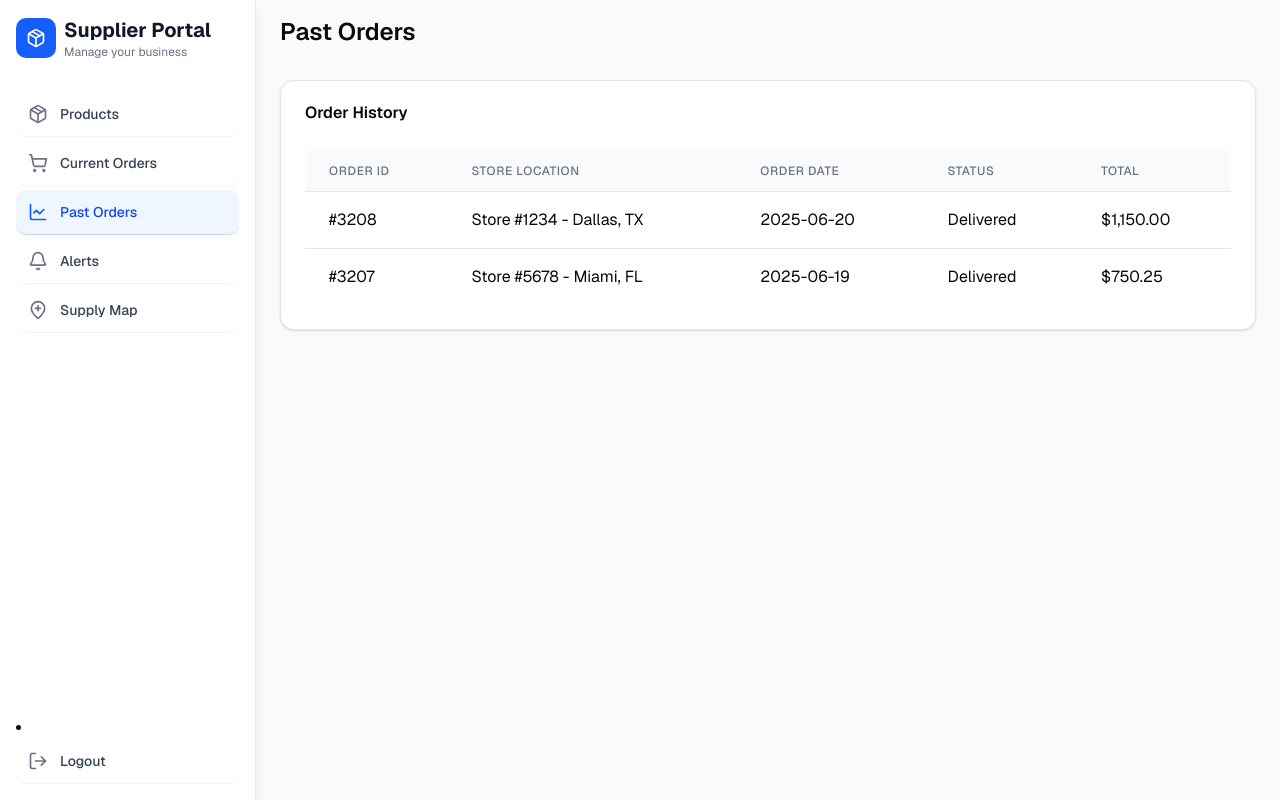
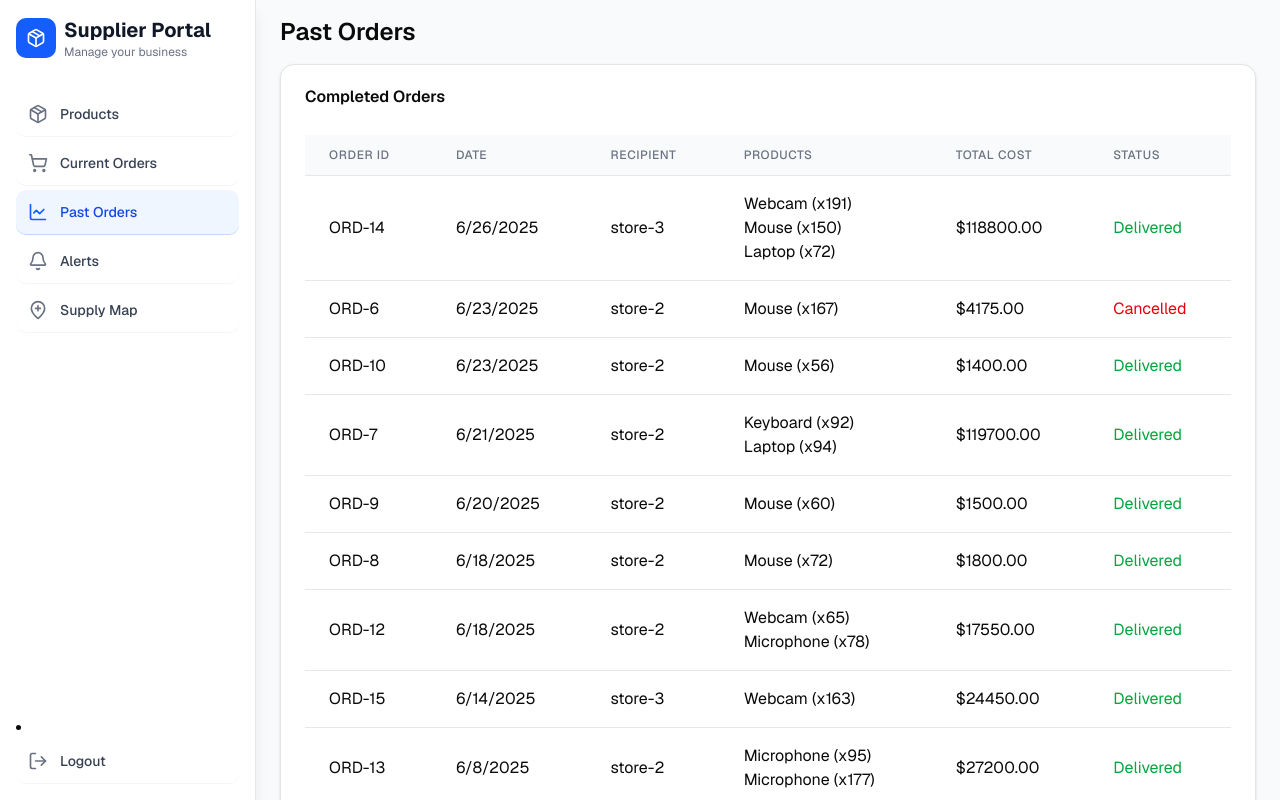
Before and after one commit to Vedant817/Walmart-Sparkathon, a Next.js app in the folder dashboard/: page /dashboard/supplier/orders/past in a window 1280 px wide. Shown: the top 800 px of the page. Built offline with nearby package versions, Linux system fonts and the light colour scheme.

Commit message:
Past Order data of supplier

```diff
--- a/dashboard/src/app/(app)/dashboard/supplier/orders/past/page.tsx
+++ b/dashboard/src/app/(app)/dashboard/supplier/orders/past/page.tsx
@@ -1,43 +1,97 @@
+'use client';
+import { useState, useMemo } from 'react';
 import { Card, CardContent, CardHeader, CardTitle } from "@/components/ui/card";
+import { cn } from "@/lib/utils";
+
+const mockProducts = [
+  { "Item Name": "Laptop", "Unit Cost ($)": 1200 },
+  { "Item Name": "Mouse", "Unit Cost ($)": 25 },
+  { "Item Name": "Keyboard", "Unit Cost ($)": 75 },
+  { "Item Name": "Webcam", "Unit Cost ($)": 150 },
+  { "Item Name": "Microphone", "Unit Cost ($)": 100 },
+];
+
+const generateRandomOrder = (id: number) => {
+  const products = [];
+  let totalCost = 0;
+  const numProducts = Math.floor(Math.random() * 3) + 1;
+
+  for (let i = 0; i < numProducts; i++) {
+    const product = mockProducts[Math.floor(Math.random() * mockProducts.length)];
+    const quantity = Math.floor(Math.random() * 151) + 50;
+    products.push({ name: product["Item Name"], quantity });
+    totalCost += product["Unit Cost ($)"] * quantity;
+  }
+
+  return {
+    id: `ORD-${id}`,
+    recipient: `store-${Math.floor(Math.random() * 3) + 1}`,
+    products,
+    totalCost: totalCost.toFixed(2),
+    status: 'Delivered',
+    date: new Date(Date.now() - Math.floor(Math.random() * 30 + 10) * 24 * 60 * 60 * 1000),
+  };
+};
+const mockPastOrders = Array.from({ length: 10 }, (_, i) => generateRandomOrder(i + 6));
+
+const numCancelled = Math.floor(Math.random() * 2) + 1; // 1 or 2
+const cancelledIndices = new Set<number>();
+while (cancelledIndices.size < numCancelled) {
+  cancelledIndices.add(Math.floor(Math.random() * mockPastOrders.length));
+}
+
+cancelledIndices.forEach(index => {
+  mockPastOrders[index].status = 'Cancelled';
+});
 
 export default function PastOrdersPage() {
+  const [orders] = useState(mockPastOrders);
+
+  const sortedOrders = useMemo(() => {
+    return [...orders].sort((a, b) => b.date.getTime() - a.date.getTime());
+  }, [orders]);
+
   return (
-    <main className="grid flex-1 items-start gap-4 p-4 sm:px-6 sm:py-0 md:gap-8">
+    <div className="px-4 sm:px-6 space-y-4">
       <h1 className="text-lg font-semibold md:text-2xl">Past Orders</h1>
       <Card>
         <CardHeader>
-          <CardTitle>Order History</CardTitle>
+          <CardTitle>Completed Orders</CardTitle>
         </CardHeader>
         <CardContent>
-          <table className="min-w-full divide-y divide-gray-200">
+          <table className="w-full divide-y divide-gray-200">
             <thead className="bg-gray-50">
               <tr>
                 <th scope="col" className="px-6 py-3 text-left text-xs font-medium text-gray-500 uppercase tracking-wider">Order ID</th>
-                <th scope="col" className="px-6 py-3 text-left text-xs font-medium text-gray-500 uppercase tracking-wider">Store Location</th>
-                <th scope="col" className="px-6 py-3 text-left text-xs font-medium text-gray-500 uppercase tracking-wider">Order Date</th>
+                <th scope="col" className="px-6 py-3 text-left text-xs font-medium text-gray-500 uppercase tracking-wider">Date</th>
+                <th scope="col" className="px-6 py-3 text-left text-xs font-medium text-gray-500 uppercase tracking-wider">Recipient</th>
+                <th scope="col" className="px-6 py-3 text-left text-xs font-medium text-gray-500 uppercase tracking-wider">Products</th>
+                <th scope="col" className="px-6 py-3 text-left text-xs font-medium text-gray-500 uppercase tracking-wider">Total Cost</th>
                 <th scope="col" className="px-6 py-3 text-left text-xs font-medium text-gray-500 uppercase tracking-wider">Status</th>
-                <th scope="col" className="px-6 py-3 text-left text-xs font-medium text-gray-500 uppercase tracking-wider">Total</th>
               </tr>
             </thead>
             <tbody className="bg-white divide-y divide-gray-200">
-              <tr>
-                <td className="px-6 py-4 whitespace-nowrap">#3208</td>
-                <td className="px-6 py-4 whitespace-nowrap">Store #1234 - Dallas, TX</td>
-                <td className="px-6 py-4 whitespace-nowrap">2025-06-20</td>
-                <td className="px-6 py-4 whitespace-nowrap">Delivered</td>
-                <td className="px-6 py-4 whitespace-nowrap">$1,150.00</td>
-              </tr>
-              <tr>
-                <td className="px-6 py-4 whitespace-nowrap">#3207</td>
-                <td className="px-6 py-4 whitespace-nowrap">Store #5678 - Miami, FL</td>
-                <td className="px-6 py-4 whitespace-nowrap">2025-06-19</td>
-                <td className="px-6 py-4 whitespace-nowrap">Delivered</td>
-                <td className="px-6 py-4 whitespace-nowrap">$750.25</td>
-              </tr>
+              {sortedOrders.map((order) => (
+                <tr key={order.id}>
+                  <td className="px-6 py-4 whitespace-nowrap">{order.id}</td>
+                  <td className="px-6 py-4 whitespace-nowrap">{order.date.toLocaleDateString()}</td>
+                  <td className="px-6 py-4 whitespace-nowrap">{order.recipient}</td>
+                  <td className="px-6 py-4 whitespace-nowrap">
+                    <ul>
+                      {order.products.map((p, index) => <li key={index}>{p.name} (x{p.quantity})</li>)}
+                    </ul>
+                  </td>
+                  <td className="px-6 py-4 whitespace-nowrap">${order.totalCost}</td>
+                  <td className={cn("px-6 py-4 whitespace-nowrap", {
+                    'text-red-600': order.status === 'Cancelled',
+                    'text-green-600': order.status === 'Delivered',
+                  })}>{order.status}</td>
+                </tr>
+              ))}
             </tbody>
           </table>
         </CardContent>
       </Card>
-    </main>
+    </div>
   );
 }
```
